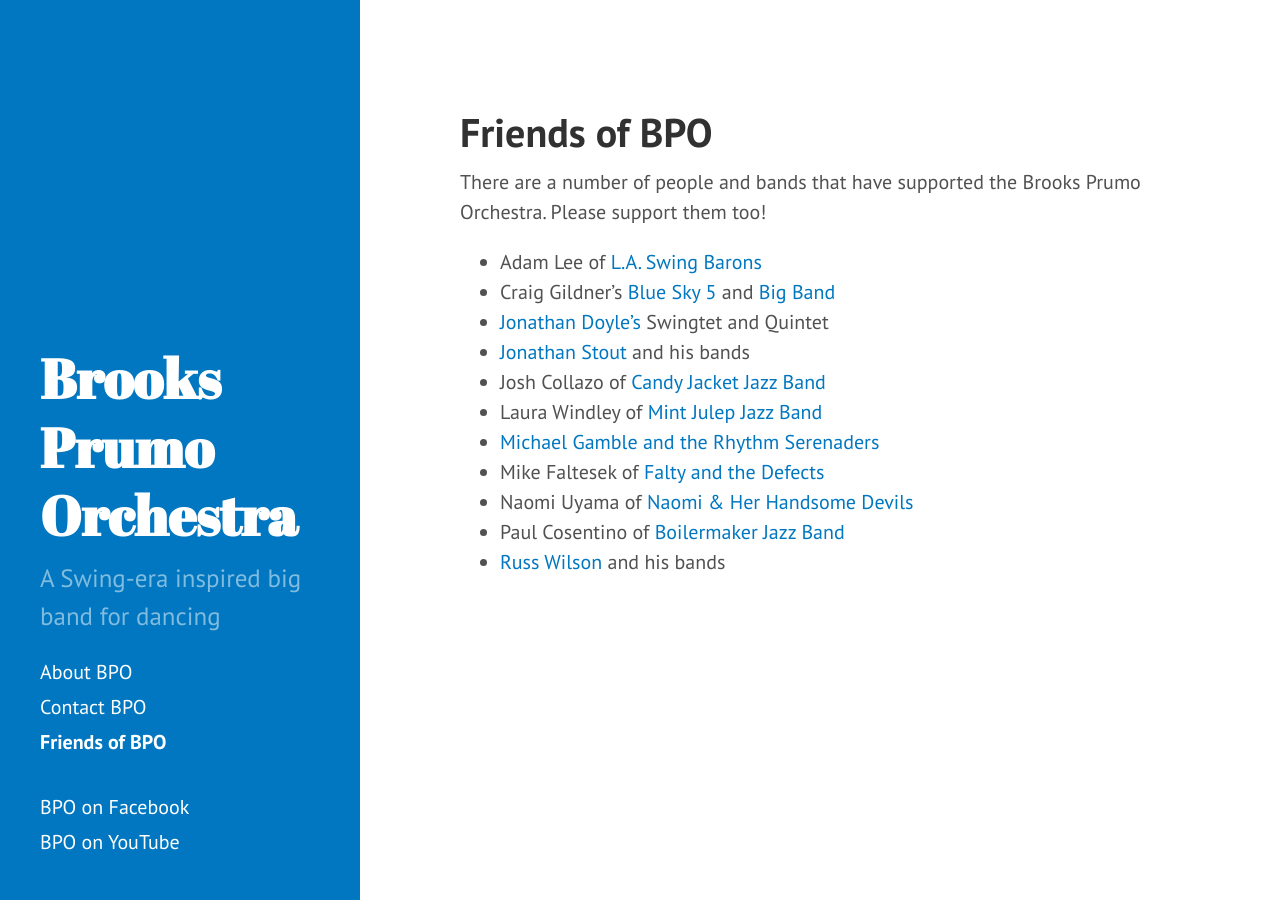
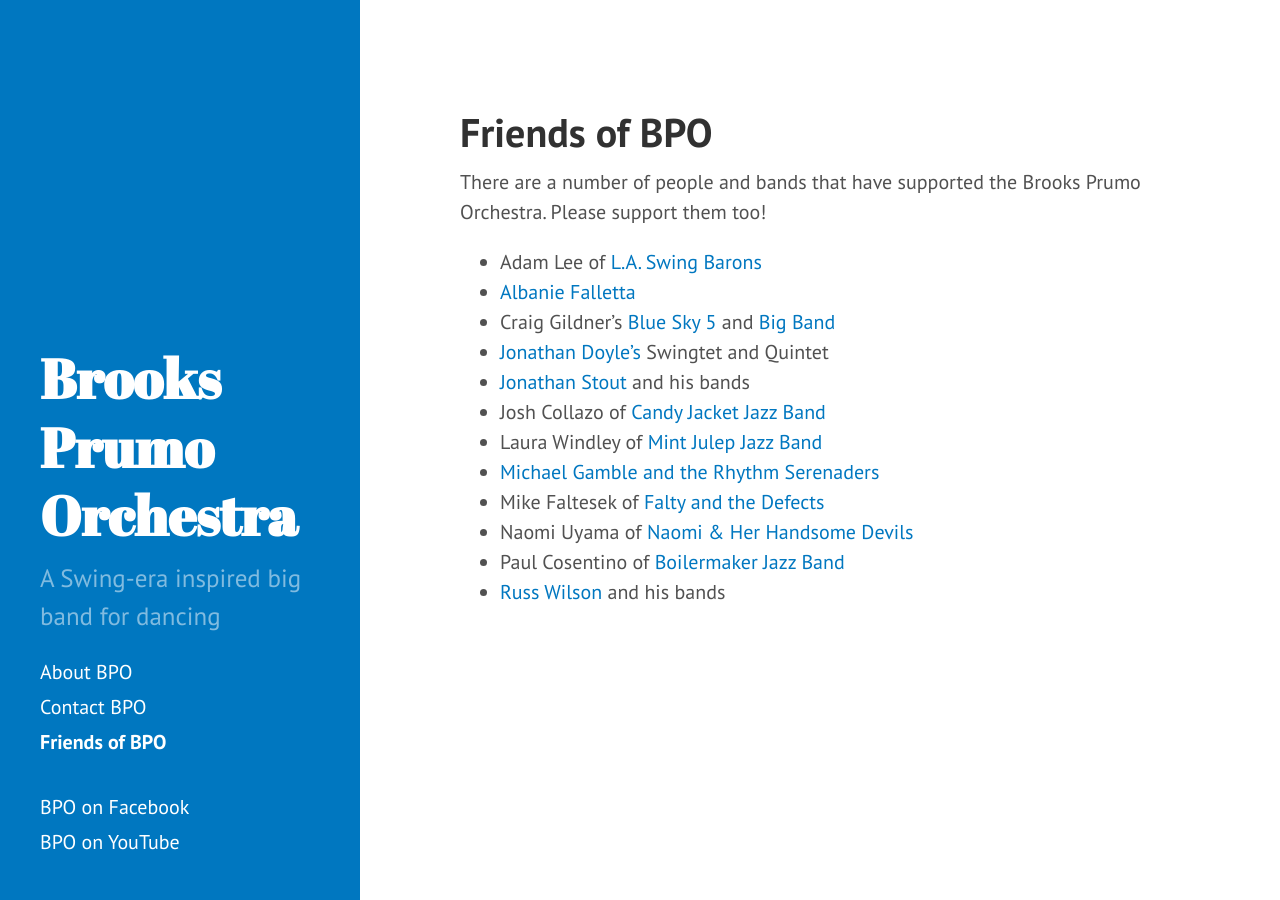
Before and after one commit to brooksprumo/brooksprumoorchestra, a Jekyll site: the page built from friends.md, in a window 1280 px wide. Built offline with Jekyll 4.4.1, drawn with Linux system fonts in a browser that asks for light colours; our own code applies the rules of GitHub Pages for plain Markdown files.

Commit message:
add Albanie to Friends of BPO

```diff
--- a/friends.md
+++ b/friends.md
@@ -3,6 +3,7 @@
 There are a number of people and bands that have supported the Brooks Prumo Orchestra.  Please support them too!
 
 - Adam Lee of [L.A. Swing Barons](http://www.swingbarons.com/)
+- [Albanie Falletta](http://albaniefalletta.bandcamp.com/)
 - Craig Gildner's [Blue Sky 5](http://www.bluesky5.com/) and [Big Band](http://www.cgbigswing.com/)
 - [Jonathan Doyle's](http://www.jonathandoylemusic.com/) Swingtet and Quintet
 - [Jonathan Stout](http://www.campusfive.com/) and his bands
```
